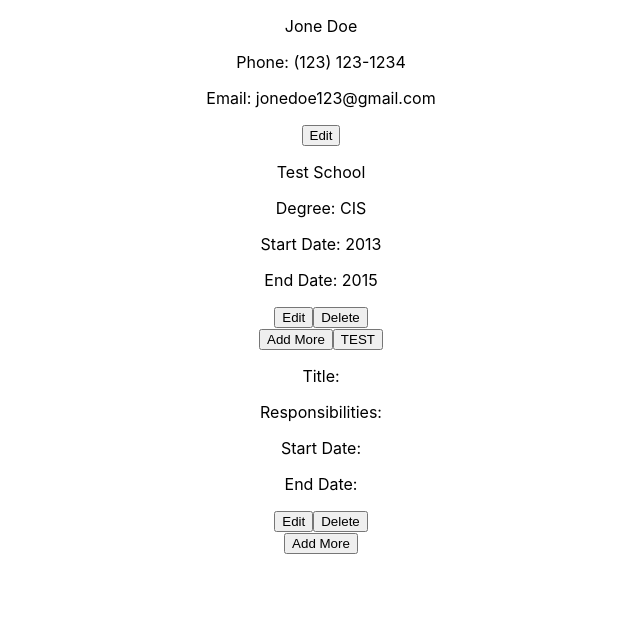
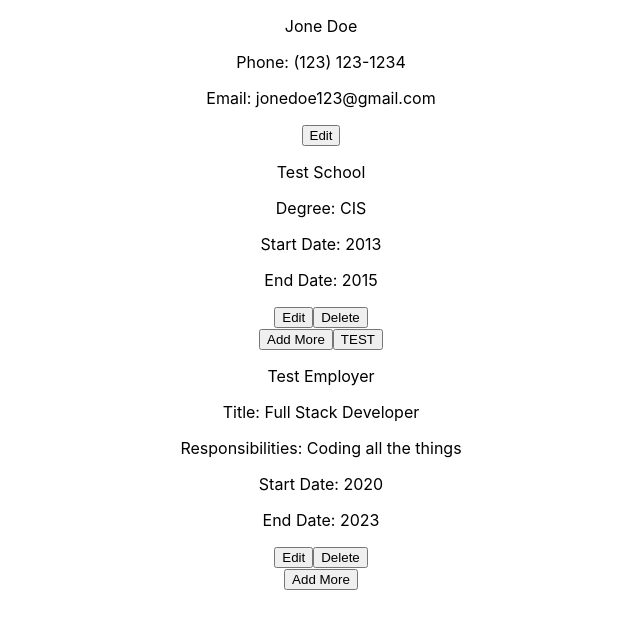
Before and after one commit to itsMe-ThatOneGuy/cv-project, a React (Create React App) app: page / in a window 1280 px wide. Shown: the top 628 px of the page, without its empty margins (319-959 px from the left). Built offline with nearby package versions, Linux system fonts and the light colour scheme.

Commit message:
Fixed jsx

```diff
--- a/src/components/Employment.js
+++ b/src/components/Employment.js
@@ -7,11 +7,11 @@ class Employment extends Component {
 				{this.props.info.jobs.map((job) => {
 					return (
 						<div key={job.id}>
-							<p>{this.props.info.employer}</p>
-							<p>Title: {this.props.info.title}</p>
-							<p>Responsibilities: {this.props.info.responsibilities}</p>
-							<p>Start Date: {this.props.info.startDate}</p>
-							<p>End Date: {this.props.info.endDate}</p>
+							<p>{job.employer}</p>
+							<p>Title: {job.title}</p>
+							<p>Responsibilities: {job.responsibilities}</p>
+							<p>Start Date: {job.startDate}</p>
+							<p>End Date: {job.endDate}</p>
 							<button onClick={this.props.editOnClick} id={job.id}>
 								Edit
 							</button>
```
